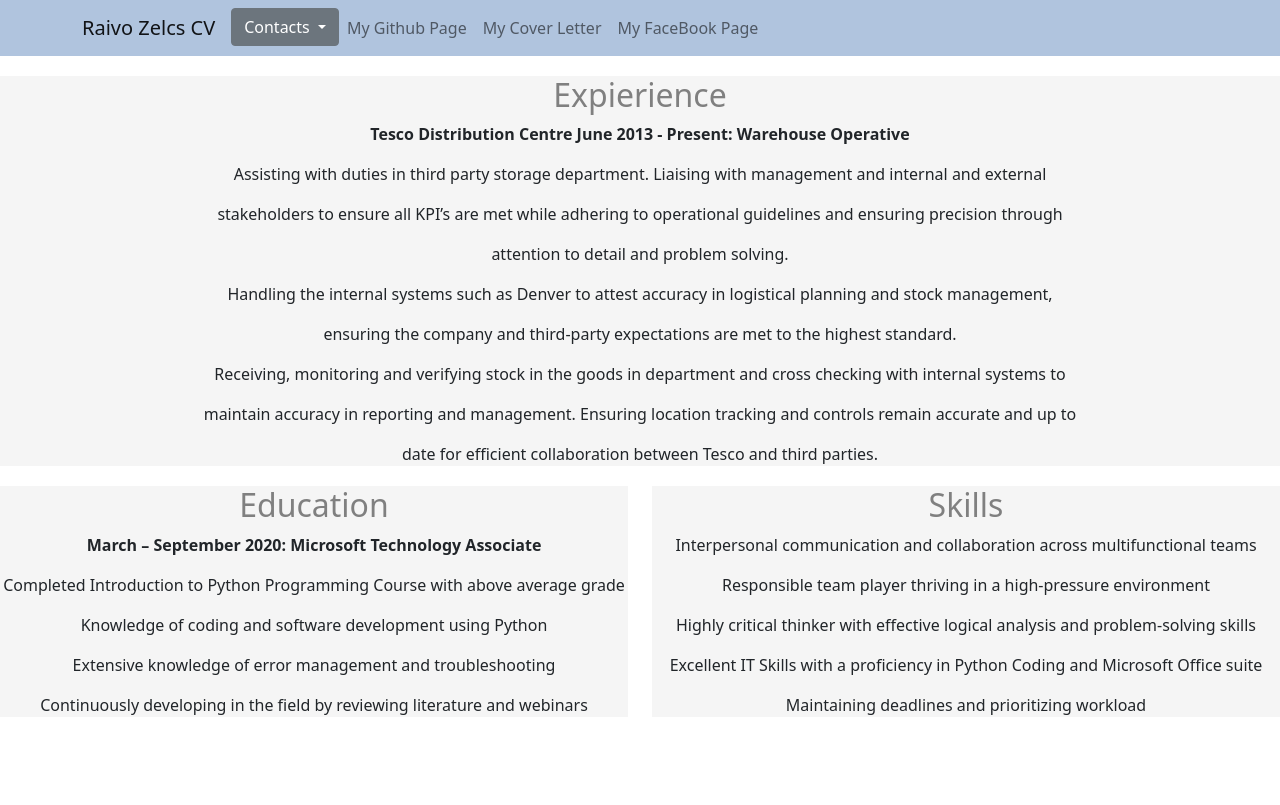
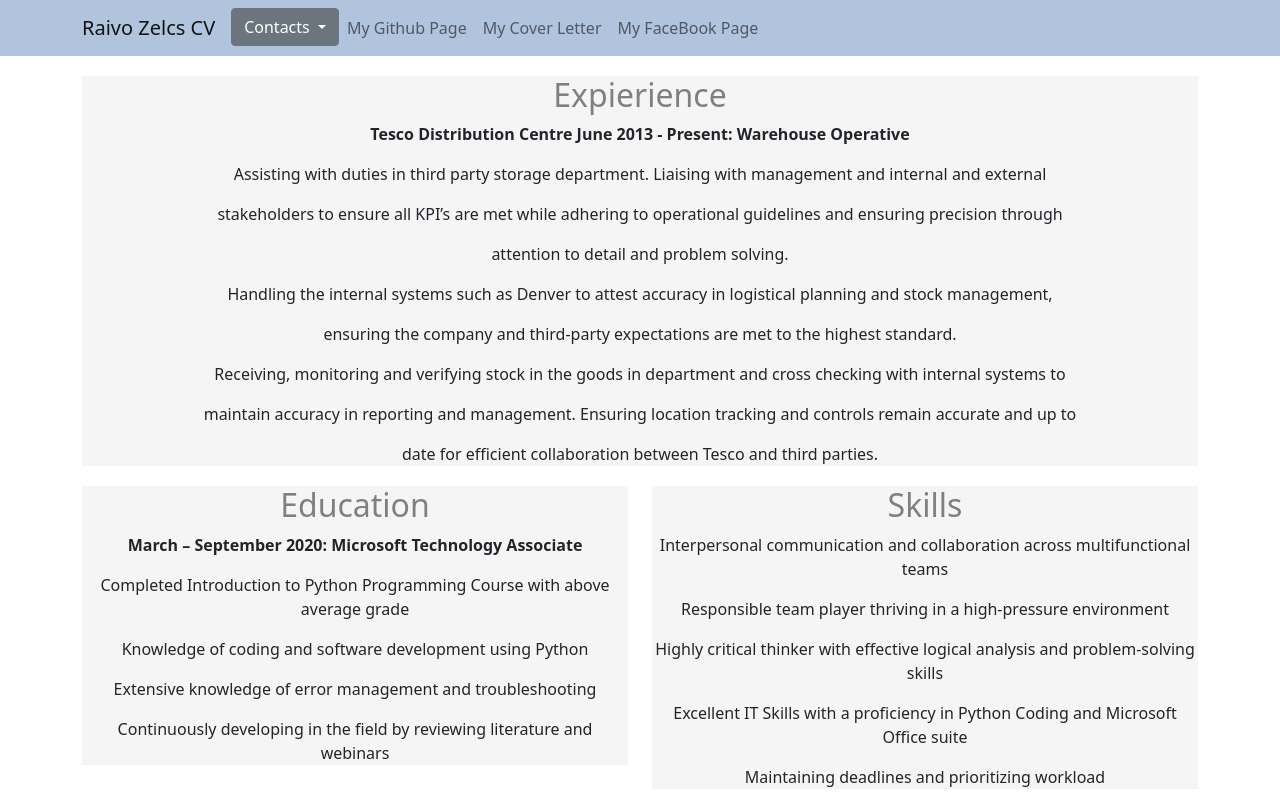
Before and after one commit to RaivoZTech/newcv.github.io, a plain HTML site: page index.html in a window 1280 px wide. Drawn offline with nearby package versions, Linux system fonts and the light colour scheme.

Commit message:
Update index.html

```diff
--- a/index.html
+++ b/index.html
@@ -65,7 +65,7 @@
               </div>
             </div>
           </nav>
-        <div class="container-2">
+        <div class="container">
             <div class="row">
                 <div class="col">
                     <div class="expierience">
@@ -86,7 +86,7 @@
                 </div>
             </div>
             <div class="row">
-                <div class="col-sm">
+                <div class="col-md">
                     <div class="education">
                         <h2 style="color:gray">Education</h2>
                             <p><b>March – September 2020: Microsoft Technology Associate</b></p>
@@ -96,7 +96,7 @@
                     <p>Continuously developing in the field by reviewing literature and webinars</p>
                         </div>
                 </div>
-                <div class="col-sm">
+                <div class="col-md">
                     <div class="skills">
                         <h2 style="color:gray">Skills</h2>
                                     <p>Interpersonal communication and collaboration across multifunctional teams</p>
```
